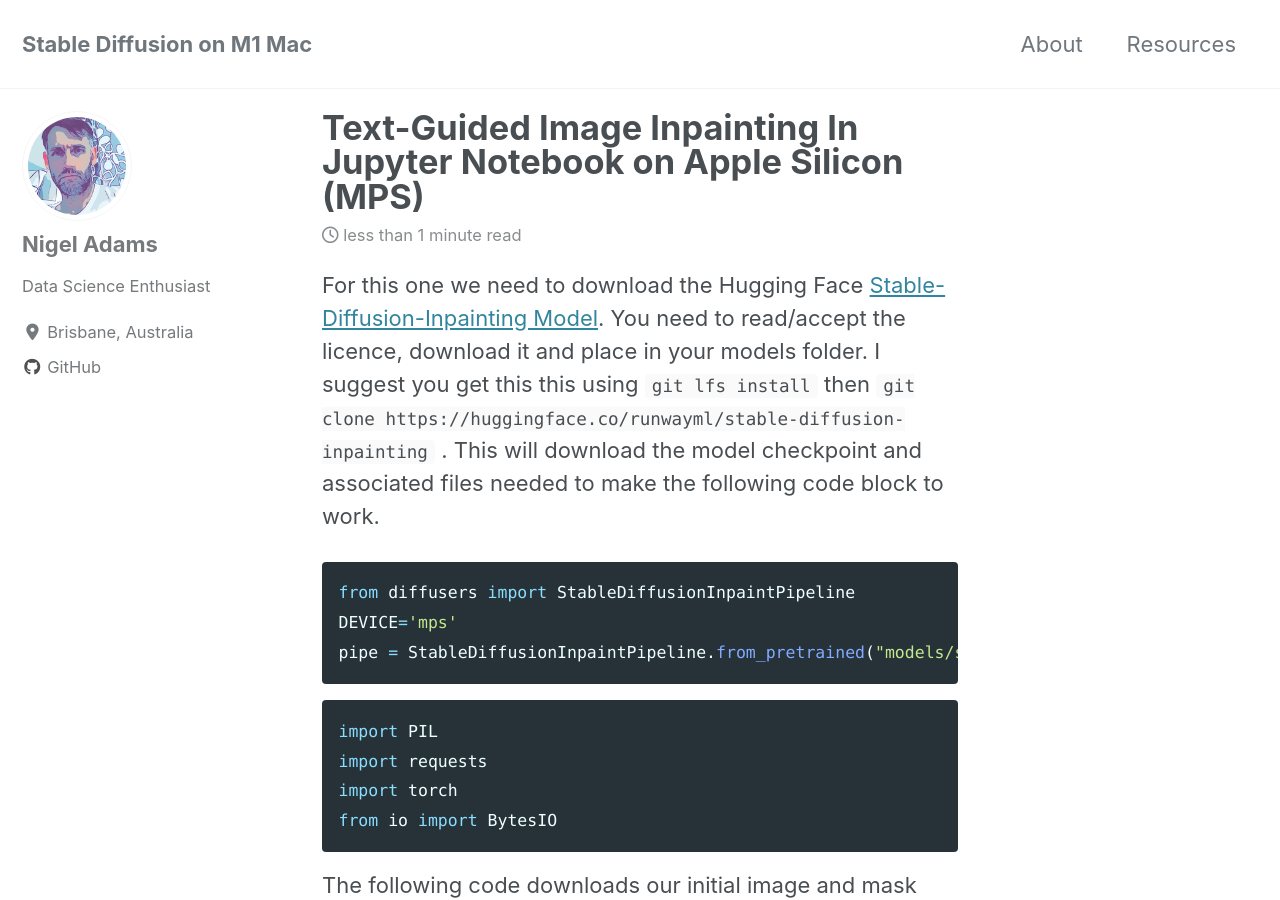
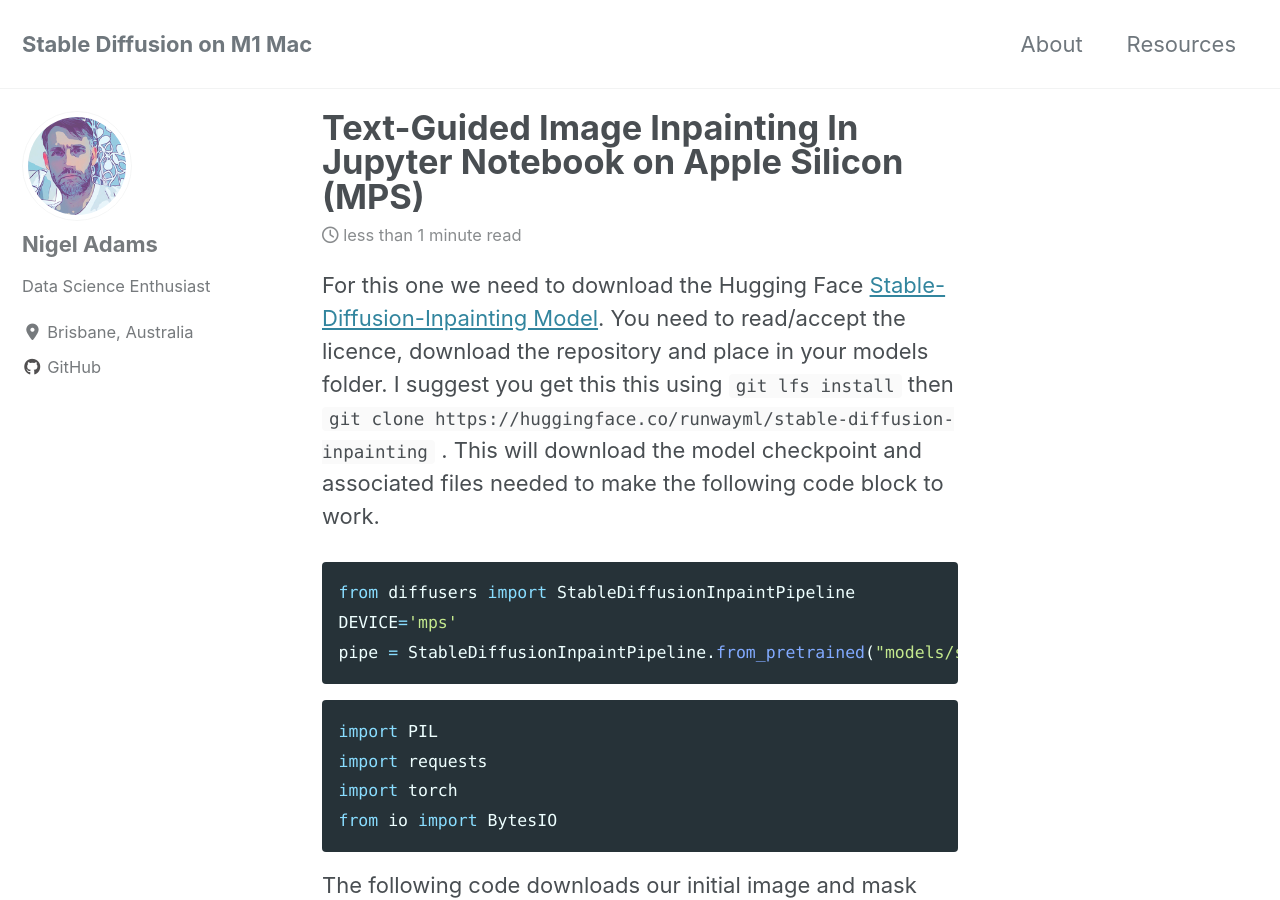
Before and after one commit to Spcman/stable-diffusion-m1, a Jekyll site: the page built from _posts/2022-11-19-diffusers-stable-diffusion-inpainting-jupyter-mac.md, in a window 1280 px wide and 900 px high. Built offline with Jekyll 4.4.1, drawn with Linux system fonts in a browser that asks for light colours; cached includes are drawn as plain includes; nearby versions of some CDN libraries; comment, search, counter and statistics services are not loaded; some of the changed text lies outside the part shown.

Commit message:
Upd post

````diff
--- a/_posts/2022-11-19-diffusers-stable-diffusion-inpainting-jupyter-mac.md
+++ b/_posts/2022-11-19-diffusers-stable-diffusion-inpainting-jupyter-mac.md
@@ -5,7 +5,7 @@ comments: true
 date:   2022-11-19
 ---
 
-For this one we need to download the Hugging Face [Stable-Diffusion-Inpainting Model](https://huggingface.co/runwayml/stable-diffusion-inpainting). You need to read/accept the licence, download it and place in your models folder. I suggest you get this this using `git lfs install` then
+For this one we need to download the Hugging Face [Stable-Diffusion-Inpainting Model](https://huggingface.co/runwayml/stable-diffusion-inpainting). You need to read/accept the licence, download the repository and place in your models folder. I suggest you get this this using `git lfs install` then
 `git clone https://huggingface.co/runwayml/stable-diffusion-inpainting` . This will download the model checkpoint and associated files needed to make the following code block to work.
 
 ```python
````
Also changed, not shown: other parts of _posts/2022-11-19-diffusers-stable-diffusion-inpainting-jupyter-mac.md (+1 -1 lines), 1 other file.
